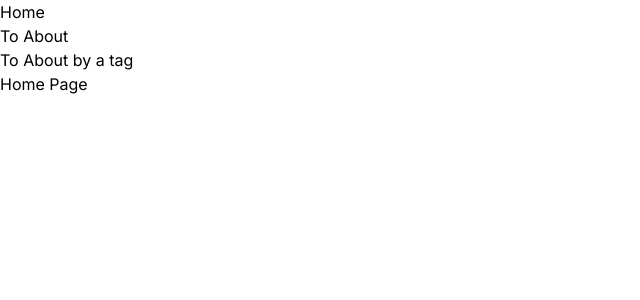
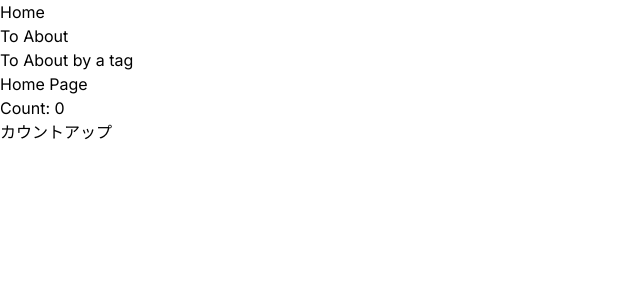
Before and after one commit to TaiseiNemoto/Next_CSR_test, a Next.js app: page / in a window 1280 px wide. Shown: the top 300 px of the page, without its empty margins (0-640 px from the left). Built offline with nearby package versions, Linux system fonts and the light colour scheme.

Commit message:
[add]カウントアップのコンポーネント作成（context検証）

```diff
--- /dev/null
+++ b/src/app/_component/CountUp.tsx
@@ -0,0 +1,24 @@
+'use client';
+
+import { useContext } from "react";
+import { CountContext } from "../countProvider";
+
+type CountType = {
+  count: number,
+  setCount: (value: number) => void
+}
+
+const CountUp = () => {
+  const { count, setCount } = useContext(CountContext)
+
+  return (
+    <>
+      <div>
+        <p>Count: {count}</p>
+        <button onClick={() => setCount(count + 1)}>カウントアップ</button>
+      </div>
+    </>
+  )
+}
+
+export default CountUp
--- a/src/app/about/page.tsx
+++ b/src/app/about/page.tsx
@@ -1,4 +1,5 @@
 import Link from 'next/link'
+import CountUp from '../_component/CountUp'
 
 export default function About() {
   return (
@@ -13,6 +14,9 @@ export default function About() {
       <Link href="/about/about_child/">To About Child</Link>
       <br />
       <a href="/about/about_child/">To About Child by a tag</a>
+      <br />
+      <br />
+      <CountUp />
     </main>
   )
 }
--- /dev/null
+++ b/src/app/countProvider.tsx
@@ -0,0 +1,22 @@
+'use client'
+
+import { createContext, useState } from "react"
+
+type CountType = {
+  count: number,
+  setCount: (value: number) => void
+}
+
+export const CountContext = createContext({})
+
+export default function CountProvider({ children }: {
+  children: React.ReactNode
+}) {
+  const [count, setCount] = useState(0)
+  const value = {
+    count,
+    setCount,
+  }
+
+  return <CountContext.Provider value={value}>{children}</CountContext.Provider>
+}
--- a/src/app/layout.tsx
+++ b/src/app/layout.tsx
@@ -1,6 +1,8 @@
 import './globals.css'
 import type { Metadata } from 'next'
 import { Inter } from 'next/font/google'
+
+import CountProvider from './countProvider'
 
 const inter = Inter({ subsets: ['latin'] })
 
@@ -15,8 +17,8 @@ export default function RootLayout({
   children: React.ReactNode
 }) {
   return (
-    <html lang="en">
-      <body className={inter.className}>{children}</body>
+    <html lang="ja">
+    <body className={inter.className}><CountProvider>{children}</CountProvider></body>
     </html>
   )
 }
--- a/src/app/page.tsx
+++ b/src/app/page.tsx
@@ -1,4 +1,5 @@
 import Link from 'next/link'
+import CountUp from './_component/CountUp'
 
 export default function Home() {
   return (
@@ -9,6 +10,7 @@ export default function Home() {
       <a href="/about">To About by a tag</a>
       <br />
       <p>Home Page</p>
+      <CountUp />
     </main>
   )
 }
```
